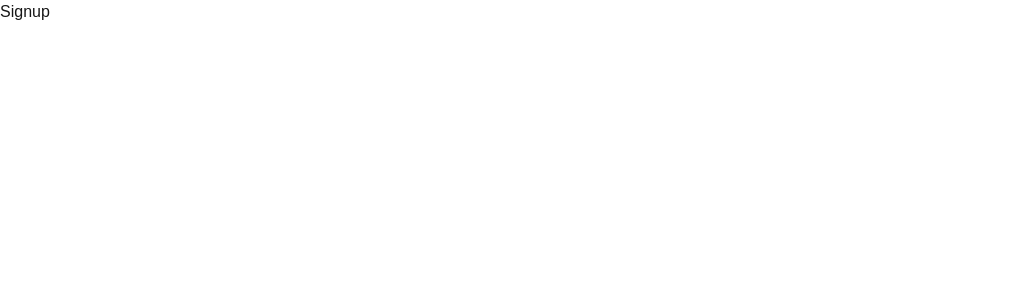
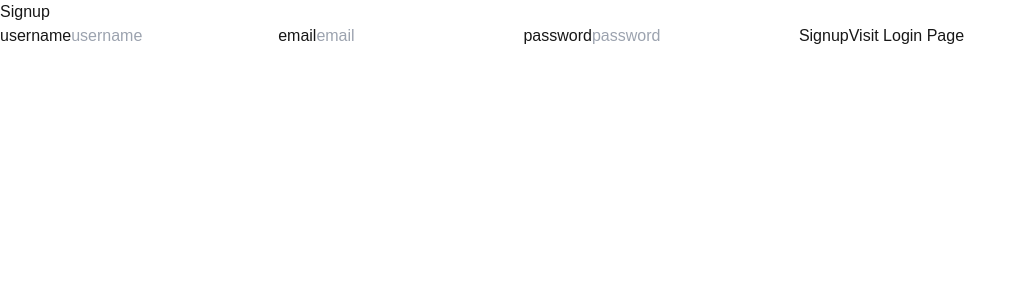
Before and after one commit to Sadiq0909/nextlearn, a Next.js app: page /signup in a window 1280 px wide. Shown: the top 300 px of the page, without its empty margins (0-1026 px from the left). Built offline with nearby package versions, Linux system fonts and the light colour scheme.

Commit message:
Implement login and signup pages with form handling

```diff
--- a/src/app/signup/page.tsx
+++ b/src/app/signup/page.tsx
@@ -1,7 +1,54 @@
+"use client";
+import Link from "next/link";
+import React from "react";
+import { useRouter } from "next/navigation";
+import {axios} from "axios";
+
+
 export default function SignupPage() {
+
+    const [user , setUser] = React.useState({
+        email: "",
+        password: "",
+        username: ""
+    })
+
+    const onSignup = async()=>{
+
+    }
+
     return(
-        <div>
+        <div className="flex flex-col items-center justify-center min-h-screen py-2">
             <h1>Signup</h1>
+            <label htmlFor="username">username</label>
+            <input
+            className="border border-gray-300 rounded-lg py-2 px-4 mb-4 focus:outline-none text-black"
+            type="text"
+            id="username"
+            value={user.username}
+            onChange={(e)=> setUser({...user, username: e.target.value})}
+            placeholder="username"
+            />
+            <label htmlFor="email">email</label>
+            <input
+            className="border border-gray-300 rounded-lg py-2 px-4 mb-4 focus:outline-none text-black"
+            type="email"
+            id="email"
+            value={user.email}
+            onChange={(e)=> setUser({...user, email: e.target.value})}
+            placeholder="email"
+            />
+            <label htmlFor="password">password</label>
+            <input
+            className="border border-gray-300 rounded-lg py-2 px-4 mb-4 focus:outline-none text-black"
+            type="password"
+            id="password"
+            value={user.password}
+            onChange={(e)=> setUser({...user, password: e.target.value})}
+            placeholder="password"
+            />
+            <button className="bg-black hover:bg-blue-700 text-white border border-white font-normal py-2 px-4 rounded my-4" onClick={onSignup}>Signup</button>
+            <Link href="/login">Visit Login Page</Link>
         </div>
     )
 }
```
Also changed, not shown: src/app/login/page.tsx (+39 -2 lines), src/app/profile/[id]/page.tsx (added, +11 -0 lines), src/app/profile/page.tsx (added, +9 -0 lines).
